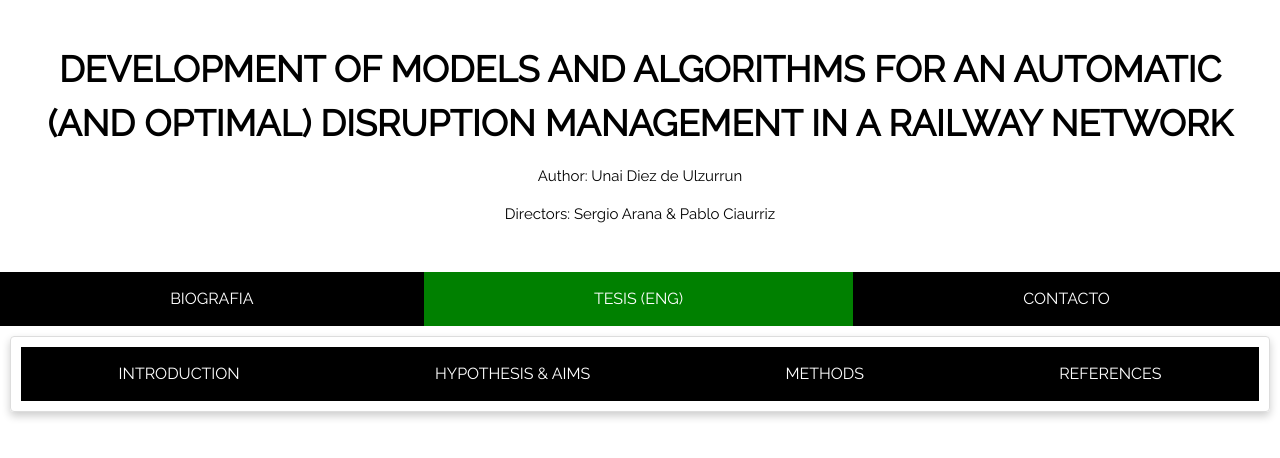
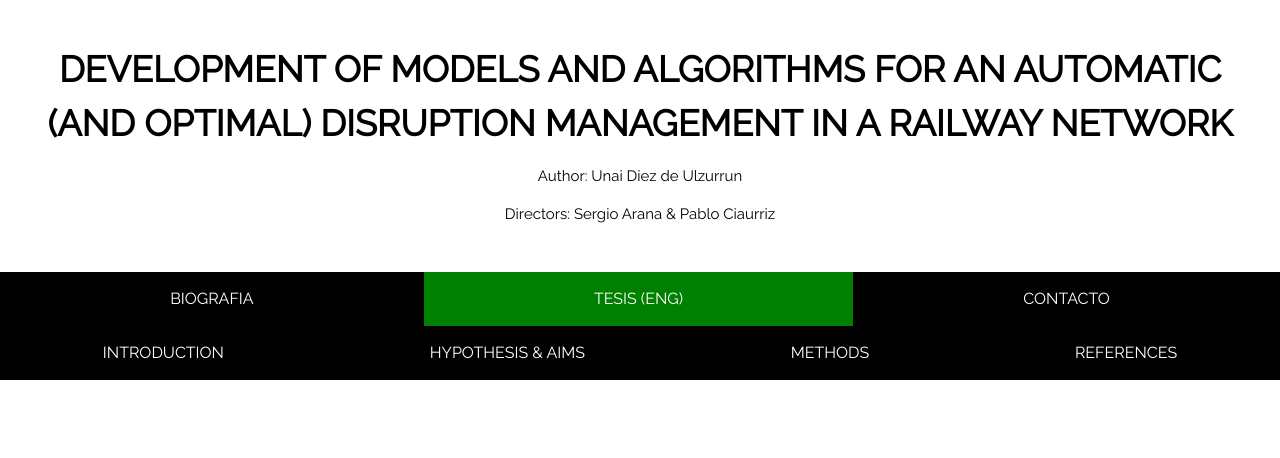
Before and after one commit to UnaiDiez/HTML, a plain HTML site: page index.html in a window 1280 px wide. Both pictures are taken after a click on the button "TESIS (ENG)". Drawn offline with nearby package versions, Linux system fonts and the light colour scheme.

Commit message:
Update index.html

```diff
--- a/index.html
+++ b/index.html
@@ -51,7 +51,9 @@ body,h1,h2,h3,h4,h5 {font-family: "Raleway", sans-serif}
 			</p>
 		</div>
 	</div>
-    <div id="tesis" class="seccion container">
+    <!-- <div id="tesis"> -->
+	<div id="tesis" class="seccion">
+	<!-- <div id="tesis" class="seccion container"> -->
 		<div id="menu2" class="menu-container">
 			<button class="boton-menu" onclick="mostrarSubseccion('intro')">INTRODUCTION</button>
 			<button class="boton-menu" onclick="mostrarSubseccion('hypo')">HYPOTHESIS & AIMS</button>
```
